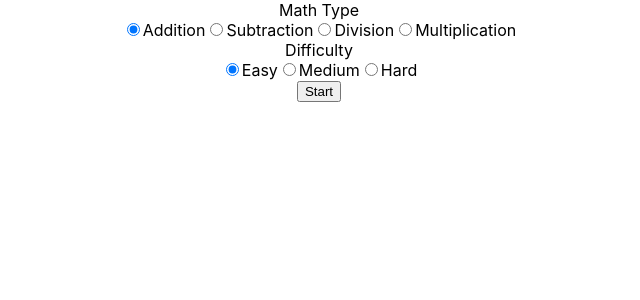
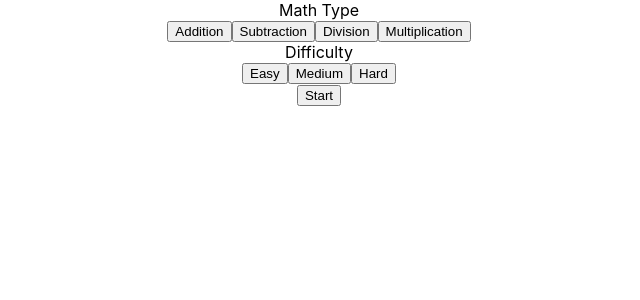
Before and after one commit to EoghainOB/Maths_Test, a React (Create React App) app: page / in a window 1280 px wide. Shown: the top 300 px of the page, without its empty margins (321-961 px from the left). Built offline with nearby package versions, Linux system fonts and the light colour scheme.

Commit message:
buttons replace checkbox

```diff
--- a/src/components/elements/selection.tsx
+++ b/src/components/elements/selection.tsx
@@ -21,6 +21,7 @@ const Selection = () => {
   const handleDifficultyChange = (e: any) => {
     setDifficulty(e.target.value);
   };
+  console.log("Diff", difficulty, type);
 
   const begin = () => {
     let newRandomNumber1 =
@@ -79,66 +80,39 @@ const Selection = () => {
       <div>
         <label>Math Type</label>
         <br />
-        <input
-          type="radio"
-          value="addition"
-          name="mathtype"
-          checked={type === "addition"}
-          onChange={handleTypeChange}
-        />
+        <button value="addition" name="mathtype" onClick={handleTypeChange}>
           Addition
-        <input
-          type="radio"
-          value="subtraction"
-          name="mathtype"
-          checked={type === "subtraction"}
-          onChange={handleTypeChange}
-        />
+        </button>
+        <button value="subtraction" name="mathtype" onClick={handleTypeChange}>
           Subtraction
-        <input
-          type="radio"
-          value="division"
-          name="mathtype"
-          checked={type === "division"}
-          onChange={handleTypeChange}
-        />
+        </button>
+        <button value="division" name="mathtype" onClick={handleTypeChange}>
           Division
-        <input
-          type="radio"
+        </button>
+        <button
           value="multiplication"
           name="mathtype"
-          checked={type === "multiplication"}
-          onChange={handleTypeChange}
-        />
+          onClick={handleTypeChange}
+        >
           Multiplication
+        </button>
       </div>
       <div>
         <label>Difficulty</label>
         <br />
-        <input
-          type="radio"
-          value="easy"
-          name="difficulty"
-          checked={difficulty === "easy"}
-          onChange={handleDifficultyChange}
-        />
+        <button value="easy" name="difficulty" onClick={handleDifficultyChange}>
           Easy
-        <input
-          type="radio"
+        </button>
+        <button
           value="medium"
           name="difficulty"
-          checked={difficulty === "medium"}
-          onChange={handleDifficultyChange}
-        />
+          onClick={handleDifficultyChange}
+        >
           Medium
-        <input
-          type="radio"
-          value="hard"
-          name="difficulty"
-          checked={difficulty === "hard"}
-          onChange={handleDifficultyChange}
-        />
+        </button>
+        <button value="hard" name="difficulty" onClick={handleDifficultyChange}>
           Hard
+        </button>
       </div>
       <button onClick={begin}>Start</button>
       <Maths
```
Lines whose indentation alone changed are shown as unchanged.
